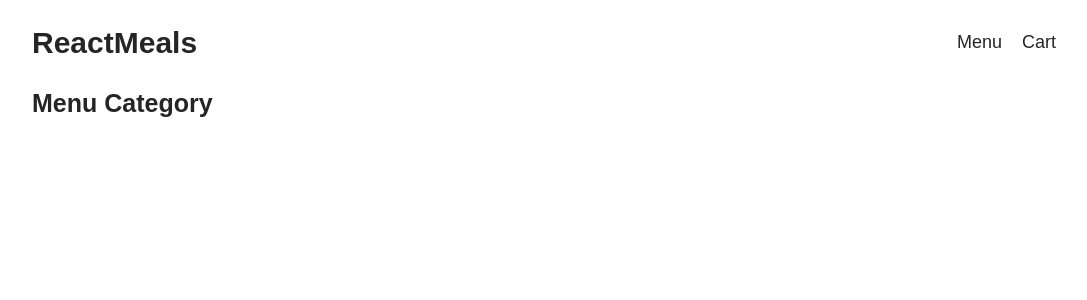
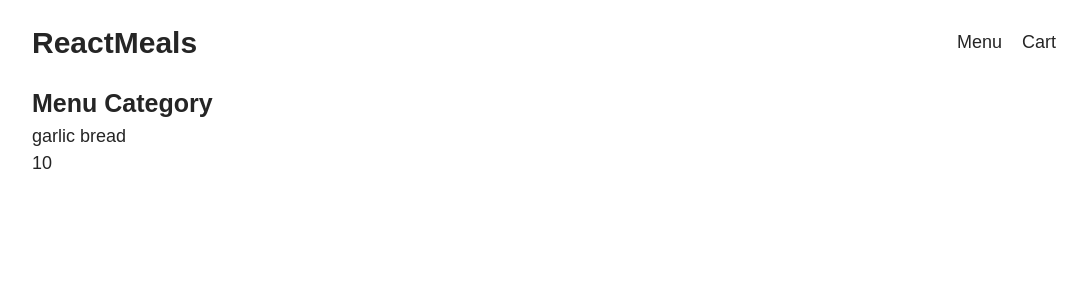
Before and after one commit to findshrey/food-order-app, a React (Create React App) app: page /menu/appetizers in a window 1280 px wide. Shown: the top 300 px of the page, without its empty margins (96-1183 px from the left). Built offline with nearby package versions, Linux system fonts and the light colour scheme.

Commit message:
Feat: data presentation for menu items

```diff
--- a/src/components/MenuCategory/MenuCategory.js
+++ b/src/components/MenuCategory/MenuCategory.js
@@ -1,14 +1,38 @@
-import React from 'react'
+import React, { useState } from 'react'
+import { useParams } from 'react-router-dom'
 
 import styles from './MenuCategory.module.scss'
 
+const DUMMY_STATE = {
+   appetizers: [{ name: 'garlic bread', price: 10 }],
+   pasta: [{ name: 'spaghetti', price: 11 }],
+   entrees: [{ name: 'fritto misto', price: 12 }],
+   pizza: [{ name: 'margherita', price: 13 }],
+   beverages: [{ name: 'soda', price: 14 }]
+}
+
 const MenuCategory = () => {
+   const [menuList, setMenuList] = useState(DUMMY_STATE)
+   const { category } = useParams()
+
+   const renderedMenu = menuList[category]
+
    return (
       <section className="menu-category">
          <div className="container">
             <header>
                <h2>Menu Category</h2>
             </header>
+            <ul className="menu-list">
+               {
+                  renderedMenu.map((item) => (
+                     <li>
+                        <div>{item.name}</div>
+                        <span>{item.price}</span>
+                     </li>
+                  ))
+               }
+            </ul>
          </div>
       </section>
    )
```
